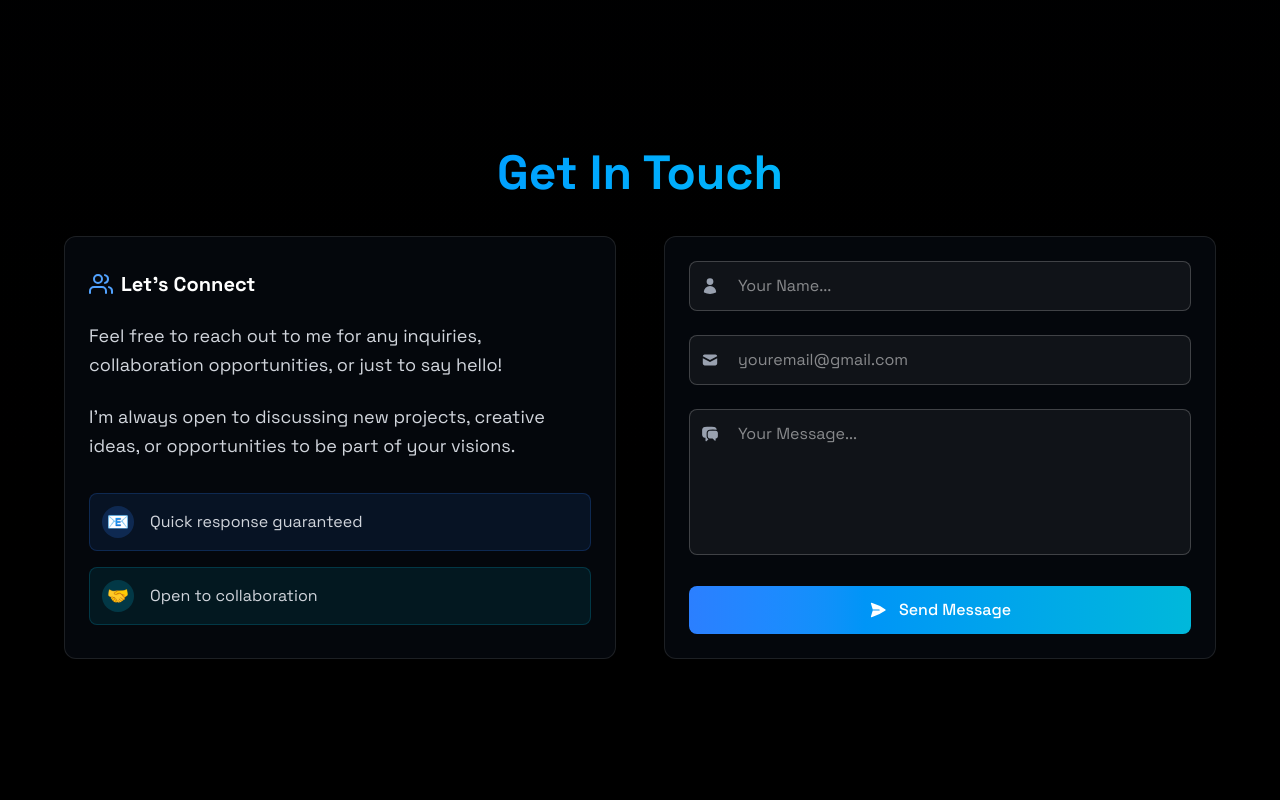
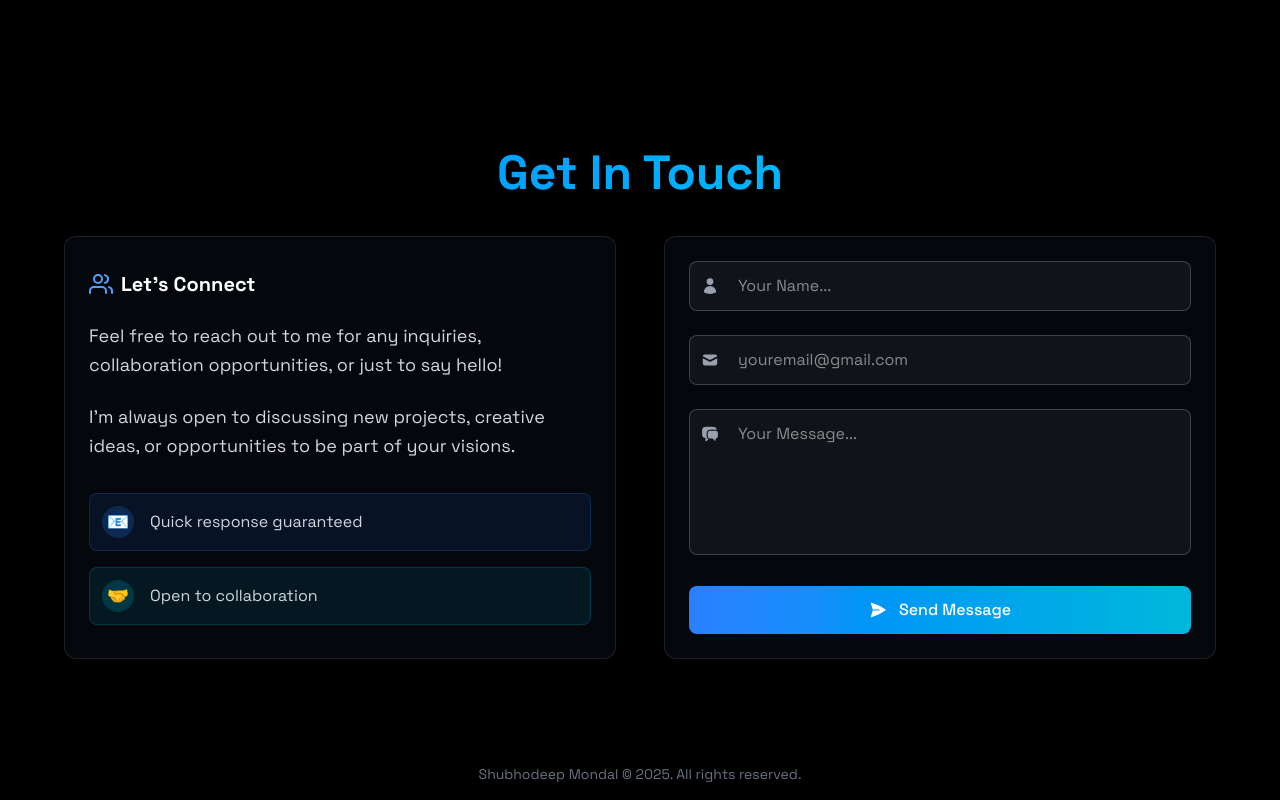
Before and after one commit to Spidy394/portfolio, a React (Vite) app: page / in a window 1280 px wide. Shown: the part 4010-4810 px from the top of the page. Built offline with nearby package versions, Linux system fonts and the light colour scheme.

Commit message:
add footer

```diff
--- a/src/App.jsx
+++ b/src/App.jsx
@@ -32,6 +32,9 @@ const App = () => {
             <Contact />
           </Suspense>
         </div>
+        <footer className="w-full text-center py-4 text-gray-500 text-sm absolute bottom-0 left-0 z-20">
+          Shubhodeep Mondal © 2025. All rights reserved.
+        </footer>
       </div>
     </>
   )
```
